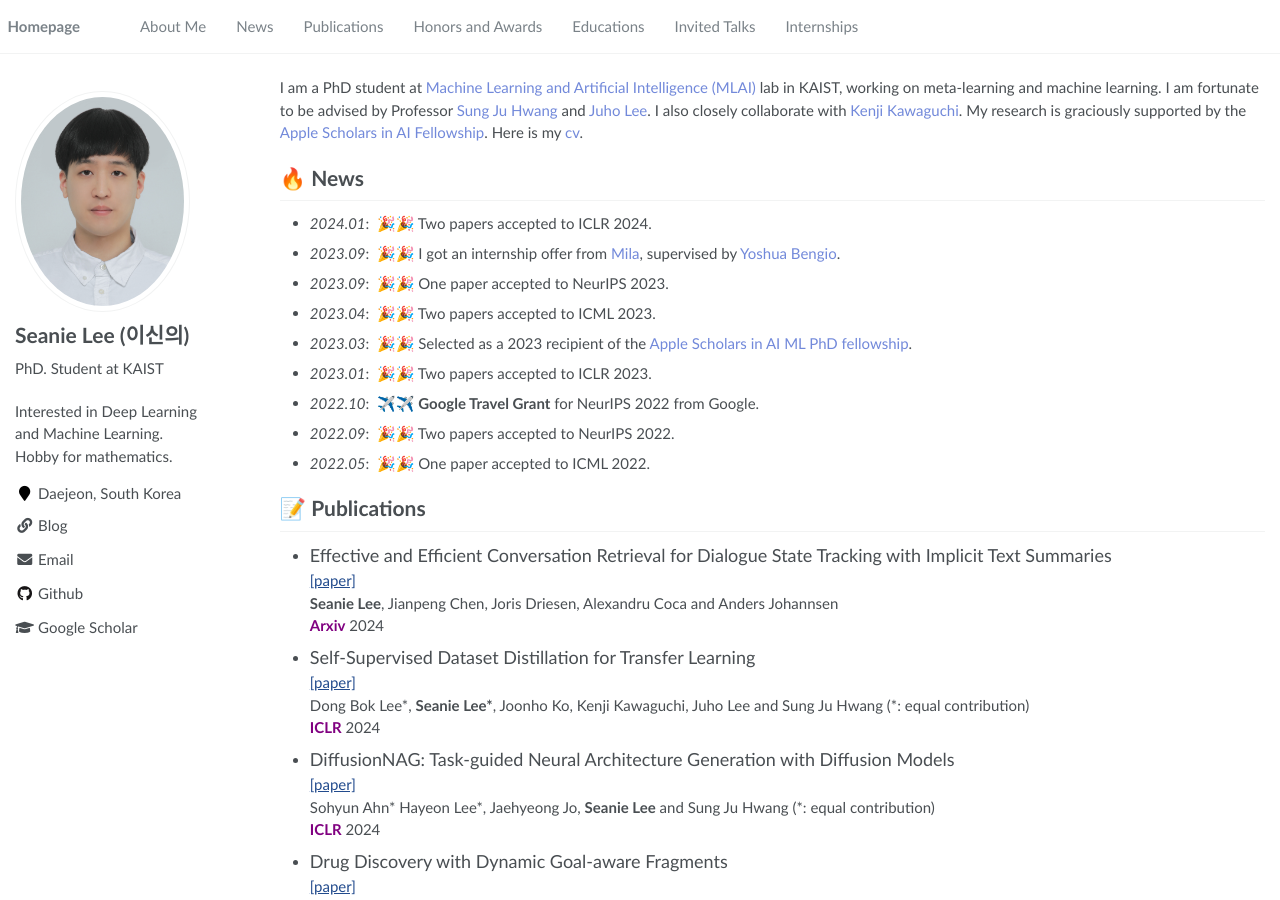
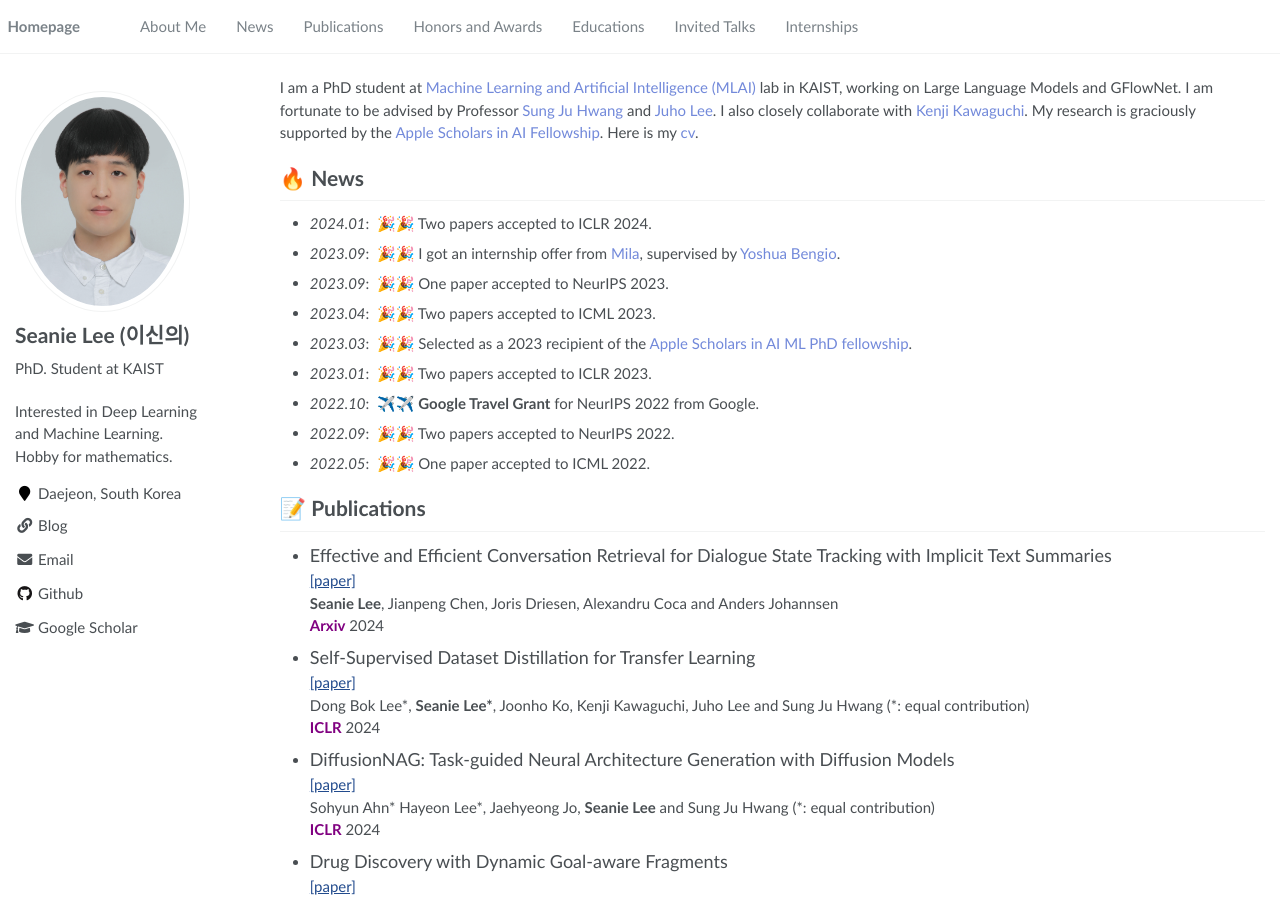
Before and after one commit to seanie12/seanie12.github.io, a Jekyll site: the page built from _pages/about.md, in a window 1280 px wide and 900 px high. Built offline with Jekyll 4.4.1, drawn with Linux system fonts in a browser that asks for light colours.

Commit message:
Update about.md

```diff
--- a/_pages/about.md
+++ b/_pages/about.md
@@ -17,7 +17,7 @@ redirect_from:
 
 <span class='anchor' id='about-me'></span>
 
-I am a PhD student at <a href="https://www.mlai-kaist.com/" style="color: #7289da; text-decoration: none;">Machine Learning and Artificial Intelligence (MLAI)</a> lab in KAIST, working on meta-learning and machine learning. I am fortunate to be advised by Professor <a href="http://www.sungjuhwang.com/" style="color: #7289da; text-decoration: none;">Sung Ju Hwang</a> and <a href="https://juho-lee.github.io/" style="color: #7289da; text-decoration: none;">Juho Lee</a>. I also closely collaborate with <a href="https://ml.comp.nus.edu.sg/kawaguchi" style="color: #7289da; text-decoration: none;">Kenji Kawaguchi</a>. My research is graciously supported by the <a href="https://machinelearning.apple.com/updates/apple-scholars-aiml-2023" style="color: #7289da; text-decoration: none;">Apple Scholars in AI Fellowship</a>. Here is my <a href="https://seanie12.github.io/assets/cv.pdf" class="link-in-list" style="color: #7289da; text-decoration: none;"> cv</a>.
+I am a PhD student at <a href="https://www.mlai-kaist.com/" style="color: #7289da; text-decoration: none;">Machine Learning and Artificial Intelligence (MLAI)</a> lab in KAIST, working on Large Language Models and GFlowNet. I am fortunate to be advised by Professor <a href="http://www.sungjuhwang.com/" style="color: #7289da; text-decoration: none;">Sung Ju Hwang</a> and <a href="https://juho-lee.github.io/" style="color: #7289da; text-decoration: none;">Juho Lee</a>. I also closely collaborate with <a href="https://ml.comp.nus.edu.sg/kawaguchi" style="color: #7289da; text-decoration: none;">Kenji Kawaguchi</a>. My research is graciously supported by the <a href="https://machinelearning.apple.com/updates/apple-scholars-aiml-2023" style="color: #7289da; text-decoration: none;">Apple Scholars in AI Fellowship</a>. Here is my <a href="https://seanie12.github.io/assets/cv.pdf" class="link-in-list" style="color: #7289da; text-decoration: none;"> cv</a>.
 
 
 
```
